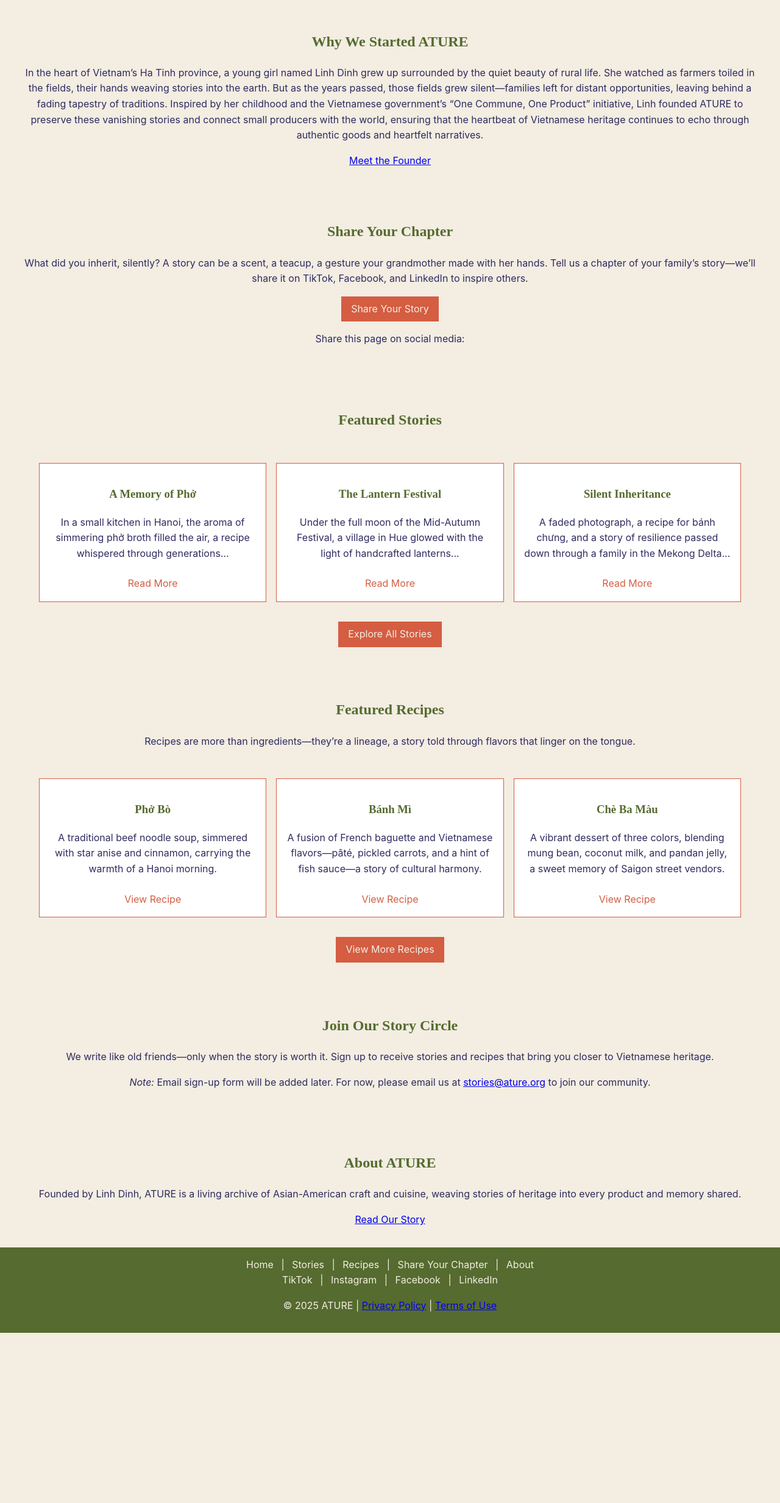
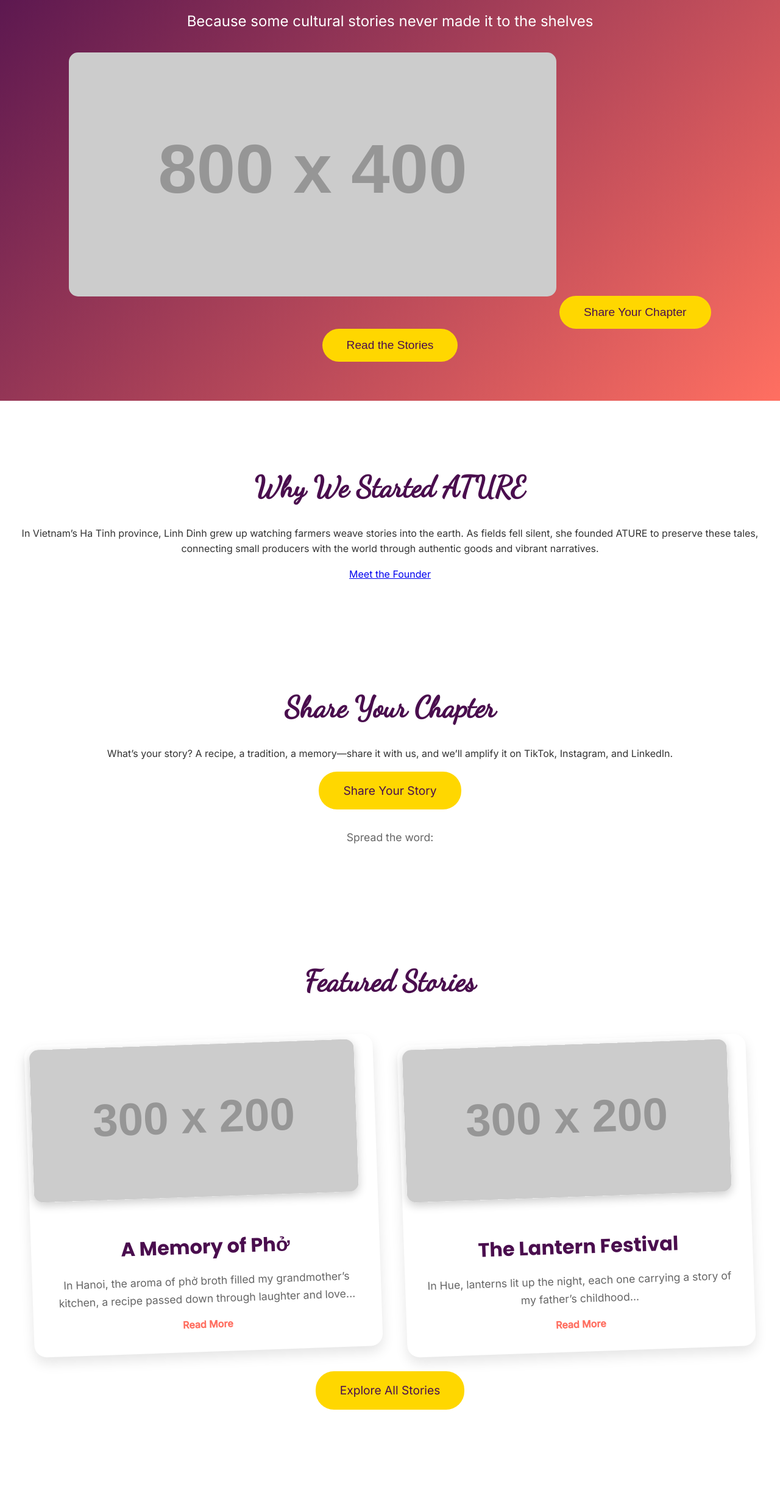
Before and after one commit to linhday22/ATUREWebfile, a plain HTML site: page index.html in a window 1280 px wide. Shown: the part 336-2800 px from the top of the page at 61% size. Before the commit the page ends 2521 px from the top, so only its background shows below. Drawn offline with Linux system fonts and the light colour scheme; placeholder pictures from the web are drawn by us; a script that the page names is missing.

Commit message:
Updated design with bold, energetic, minimalistic Gen Z vibe

```diff
--- a/index.html
+++ b/index.html
@@ -14,7 +14,7 @@
       gtag('config', 'G-05JBRYXGST');
     </script>
     <!-- AddToAny for Social Sharing -->
-    <script src="//static.addtoany.com/menu/page.js"></script>
+    <script src="https://static.addtoany.com/menu/page.js"></script>
 </head>
 <body>
     <header>
@@ -35,20 +35,21 @@
         <section class="hero">
             <h1>Tradition, Unfiltered</h1>
             <p>Because some cultural stories never made it to the shelves</p>
+            <img src="https://via.placeholder.com/800x400" alt="Vietnamese culture scene">
             <button onclick="location.href='share.html'">Share Your Chapter</button>
             <button onclick="location.href='stories.html'">Read the Stories</button>
         </section>
         <section class="why-ature">
             <h2>Why We Started ATURE</h2>
-            <p>In the heart of Vietnam’s Ha Tinh province, a young girl named Linh Dinh grew up surrounded by the quiet beauty of rural life. She watched as farmers toiled in the fields, their hands weaving stories into the earth. But as the years passed, those fields grew silent—families left for distant opportunities, leaving behind a fading tapestry of traditions. Inspired by her childhood and the Vietnamese government’s “One Commune, One Product” initiative, Linh founded ATURE to preserve these vanishing stories and connect small producers with the world, ensuring that the heartbeat of Vietnamese heritage continues to echo through authentic goods and heartfelt narratives.</p>
+            <p>In Vietnam’s Ha Tinh province, Linh Dinh grew up watching farmers weave stories into the earth. As fields fell silent, she founded ATURE to preserve these tales, connecting small producers with the world through authentic goods and vibrant narratives.</p>
             <a href="about.html">Meet the Founder</a>
         </section>
         <section class="share-chapter">
             <h2>Share Your Chapter</h2>
-            <p>What did you inherit, silently? A story can be a scent, a teacup, a gesture your grandmother made with her hands. Tell us a chapter of your family’s story—we’ll share it on TikTok, Facebook, and LinkedIn to inspire others.</p>
+            <p>What’s your story? A recipe, a tradition, a memory—share it with us, and we’ll amplify it on TikTok, Instagram, and LinkedIn.</p>
             <a href="https://docs.google.com/forms/d/e/1FAIpQLScj62GwtPh0qJF2t-L7DvZFeQTpmRi3m8UDmiwTnkvSu31fFQ/viewform?usp=dialog" target="_blank" class="cta-button">Share Your Story</a>
             <div class="social-share">
-                <p>Share this page on social media:</p>
+                <p>Spread the word:</p>
                 <div class="a2a_kit a2a_kit_size_32 a2a_default_style">
                     <a class="a2a_button_instagram"></a>
                     <a class="a2a_button_facebook"></a>
@@ -60,18 +61,15 @@
             <h2>Featured Stories</h2>
             <div class="story-grid">
                 <div class="story-card">
+                    <img src="https://via.placeholder.com/300x200" alt="Phở story">
                     <h3>A Memory of Phở</h3>
-                    <p>In a small kitchen in Hanoi, the aroma of simmering phở broth filled the air, a recipe whispered through generations...</p>
+                    <p>In Hanoi, the aroma of phở broth filled my grandmother’s kitchen, a recipe passed down through laughter and love...</p>
                     <a href="#">Read More</a>
                 </div>
                 <div class="story-card">
+                    <img src="https://via.placeholder.com/300x200" alt="Lantern festival">
                     <h3>The Lantern Festival</h3>
-                    <p>Under the full moon of the Mid-Autumn Festival, a village in Hue glowed with the light of handcrafted lanterns...</p>
-                    <a href="#">Read More</a>
-                </div>
-                <div class="story-card">
-                    <h3>Silent Inheritance</h3>
-                    <p>A faded photograph, a recipe for bánh chưng, and a story of resilience passed down through a family in the Mekong Delta...</p>
+                    <p>In Hue, lanterns lit up the night, each one carrying a story of my father’s childhood...</p>
                     <a href="#">Read More</a>
                 </div>
             </div>
@@ -79,37 +77,34 @@
         </section>
         <section class="featured-recipes">
             <h2>Featured Recipes</h2>
-            <p>Recipes are more than ingredients—they’re a lineage, a story told through flavors that linger on the tongue.</p>
+            <p>Flavors that tell stories, from family kitchens to your table.</p>
             <div class="recipe-grid">
                 <div class="recipe-card">
+                    <img src="https://via.placeholder.com/300x200" alt="Phở Bò">
                     <h3>Phở Bò</h3>
-                    <p>A traditional beef noodle soup, simmered with star anise and cinnamon, carrying the warmth of a Hanoi morning.</p>
+                    <p>A beef noodle soup simmered with star anise, a Hanoi morning in every bite.</p>
                     <a href="#">View Recipe</a>
                 </div>
                 <div class="recipe-card">
+                    <img src="https://via.placeholder.com/300x200" alt="Bánh Mì">
                     <h3>Bánh Mì</h3>
-                    <p>A fusion of French baguette and Vietnamese flavors—pâté, pickled carrots, and a hint of fish sauce—a story of cultural harmony.</p>
-                    <a href="#">View Recipe</a>
-                </div>
-                <div class="recipe-card">
-                    <h3>Chè Ba Màu</h3>
-                    <p>A vibrant dessert of three colors, blending mung bean, coconut milk, and pandan jelly, a sweet memory of Saigon street vendors.</p>
+                    <p>French baguette meets Vietnamese flavors, a story of cultural fusion.</p>
                     <a href="#">View Recipe</a>
                 </div>
             </div>
             <a href="recipes.html" class="cta-link">View More Recipes</a>
         </section>
-        <section class="email-signup">
-            <h2>Join Our Story Circle</h2>
-            <p>We write like old friends—only when the story is worth it. Sign up to receive stories and recipes that bring you closer to Vietnamese heritage.</p>
-            <p><em>Note:</em> Email sign-up form will be added later. For now, please email us at <a href="mailto:stories@ature.org">stories@ature.org</a> to join our community.</p>
+        <section class="tiktok-video">
+            <h2>Our Stories on TikTok</h2>
+            <p>Watch how we bring Vietnamese heritage to life.</p>
+            <blockquote class="tiktok-embed" cite="https://www.tiktok.com/@ature_here/video/1234567890123456789" data-video-id="1234567890123456789" style="max-width: 605px;min-width: 325px;">
+                <section>
+                    <a target="_blank" title="@ature_here" href="https://www.tiktok.com/@ature_here">@ature_here</a>
+                    <p>Placeholder TikTok video - replace with real video ID</p>
                 </section>
-        <section class="about-preview">
-            <h2>About ATURE</h2>
-            <p>Founded by Linh Dinh, ATURE is a living archive of Asian-American craft and cuisine, weaving stories of heritage into every product and memory shared.</p>
-            <a href="about.html">Read Our Story</a>
+            </blockquote>
+            <script async src="https://www.tiktok.com/embed.js"></script>
         </section>
-    </main>
         <footer>
             <div class="footer-nav">
                 <a href="index.html">Home</a> | <a href="stories.html">Stories</a> | <a href="recipes.html">Recipes</a> | <a href="share.html">Share Your Chapter</a> | <a href="about.html">About</a>
@@ -122,5 +117,6 @@
             </div>
             <p>© 2025 ATURE | <a href="#">Privacy Policy</a> | <a href="#">Terms of Use</a></p>
         </footer>
+    </main>
 </body>
 </html>
--- a/styles.css
+++ b/styles.css
@@ -1,18 +1,30 @@
+@import url('https://fonts.googleapis.com/css2?family=Poppins:wght@400;700&family=Inter:wght@400;500&family=Dancing+Script&display=swap');
+
+:root {
+    --primary-color: #4A0E4E;
+    --accent-color: #FFD700;
+    --secondary-accent: #FF6F61;
+    --text-color: #333333;
+    --background-color: #FFFFFF;
+}
+
 body {
     font-family: 'Inter', sans-serif;
     margin: 0;
     padding: 0;
     line-height: 1.6;
-    background-color: #F3EDE2; /* Rice Paper Beige */
-    color: #2E2B5F; /* Midnight Indigo */
+    color: var(--text-color);
+    background-color: var(--background-color);
 }
+
 header {
-    background-color: #556B2F; /* Deep Bamboo Green */
-    padding: 1rem;
+    background: linear-gradient(135deg, var(--primary-color), var(--secondary-accent));
+    padding: 1.5rem;
     position: sticky;
     top: 0;
     z-index: 100;
 }
+
 nav {
     display: flex;
     justify-content: space-between;
@@ -20,167 +32,283 @@ nav {
     max-width: 1200px;
     margin: 0 auto;
 }
+
 .logo img {
-    height: 30px; /* Reduced from 40px to 30px for better fit */
+    height: 40px;
 }
+
 nav ul {
     list-style: none;
     display: flex;
-    gap: 1rem;
-    margin: 0;
-    padding: 0;
+    gap: 1.5rem;
 }
+
 nav a {
     text-decoration: none;
-    color: #F3EDE2; /* Rice Paper Beige */
-    font-family: 'Cormorant Garamond', serif;
-    font-size: 1.2rem;
+    color: #FFF;
+    font-family: 'Poppins', sans-serif;
+    font-weight: 700;
+    font-size: 1.1rem;
+    transition: color 0.3s ease;
 }
+
 nav a:hover {
-    color: #D45D42; /* Heritage Terracotta */
+    color: var(--accent-color);
 }
+
 .hero {
     text-align: center;
-    padding: 2rem;
-    background-color: #F3EDE2; /* Rice Paper Beige */
+    padding: 4rem 1rem;
+    background: linear-gradient(135deg, var(--primary-color), var(--secondary-accent));
+    color: #FFF;
 }
+
 .hero h1 {
-    font-family: 'Cormorant Garamond', serif;
-    font-size: 2.5rem;
-    margin-bottom: 0.5rem;
-    color: #556B2F; /* Deep Bamboo Green */
-}
-.hero p {
-    font-size: 1.2rem;
+    font-family: 'Poppins', sans-serif;
+    font-size: 4rem;
+    font-weight: 700;
     margin-bottom: 1rem;
 }
+
+.hero p {
+    font-size: 1.5rem;
+    margin-bottom: 2rem;
+}
+
+.hero img {
+    width: 100%;
+    max-width: 800px;
+    border-radius: 15px;
+    margin-bottom: 2rem;
+}
+
 .hero button {
-    padding: 0.5rem 1rem;
-    font-size: 1rem;
-    background-color: #D45D42; /* Heritage Terracotta */
-    color: #F3EDE2; /* Rice Paper Beige */
+    padding: 1rem 2.5rem;
+    font-size: 1.2rem;
+    background-color: var(--accent-color);
+    color: var(--primary-color);
     border: none;
+    border-radius: 30px;
     cursor: pointer;
-    margin: 0 0.5rem;
-    font-family: 'Inter', sans-serif;
+    transition: background-color 0.3s ease, transform 0.3s ease;
 }
+
 .hero button:hover {
-    background-color: #2E2B5F; /* Midnight Indigo */
+    background-color: var(--secondary-accent);
+    transform: scale(1.05);
 }
-.why-ature, .share-chapter, .about-section, .featured-stories, .featured-recipes, .email-signup, .about-preview {
+
+.why-ature, .share-chapter, .about-section, .featured-stories, .featured-recipes, .tiktok-video {
     text-align: center;
-    padding: 2rem;
+    padding: 4rem 1rem;
+    animation: fadeIn 1s ease-in-out;
 }
-.why-ature h2, .share-chapter h2, .about-section h1, .featured-stories h2, .featured-recipes h2, .email-signup h2, .about-preview h2 {
-    font-family: 'Cormorant Garamond', serif;
-    color: #556B2F; /* Deep Bamboo Green */
+
+.why-ature h2, .share-chapter h2, .about-section h1, .featured-stories h2, .featured-recipes h2, .tiktok-video h2 {
+    font-family: 'Dancing Script', cursive;
+    font-size: 3rem;
+    color: var(--primary-color);
+    margin-bottom: 1.5rem;
 }
+
 .page-title {
     text-align: center;
-    padding: 2rem;
+    padding: 4rem 1rem;
 }
+
 .page-title h1 {
-    font-family: 'Cormorant Garamond', serif;
-    color: #556B2F; /* Deep Bamboo Green */
+    font-family: 'Poppins', sans-serif;
+    font-size: 4rem;
+    font-weight: 700;
+    color: var(--primary-color);
 }
+
+.page-title p {
+    font-size: 1.5rem;
+    color: #666;
+    margin-bottom: 2rem;
+}
+
+.page-title img {
+    width: 100%;
+    max-width: 800px;
+    border-radius: 15px;
+    margin-bottom: 2rem;
+}
+
 .filters {
     text-align: center;
-    padding: 1rem;
+    padding: 2rem 1rem;
 }
+
 .filter-buttons {
     display: flex;
     justify-content: center;
     gap: 1rem;
     margin-bottom: 1rem;
+    flex-wrap: wrap;
 }
+
 .filter-buttons button {
-    padding: 0.5rem 1rem;
-    background-color: #D45D42; /* Heritage Terracotta */
-    color: #F3EDE2; /* Rice Paper Beige */
+    padding: 0.8rem 2rem;
+    background-color: var(--secondary-accent);
+    color: #FFF;
     border: none;
+    border-radius: 25px;
     cursor: pointer;
-    font-family: 'Inter', sans-serif;
+    font-size: 1rem;
+    font-weight: 700;
+    transition: background-color 0.3s ease, transform 0.3s ease;
 }
+
 .filter-buttons button:hover {
-    background-color: #2E2B5F; /* Midnight Indigo */
+    background-color: var(--accent-color);
+    transform: scale(1.05);
 }
+
 .story-grid, .recipe-grid {
     display: grid;
     grid-template-columns: repeat(auto-fit, minmax(300px, 1fr));
-    gap: 1rem;
+    gap: 2.5rem;
     padding: 2rem;
     max-width: 1200px;
     margin: 0 auto;
 }
+
 .story-card, .recipe-card {
-    border: 1px solid #D45D42; /* Heritage Terracotta */
-    padding: 1rem;
+    background-color: #FFF;
+    border-radius: 20px;
+    padding: 2rem;
     text-align: center;
-    background-color: #FFFFFF; /* White for contrast */
+    box-shadow: 0 10px 20px rgba(0, 0, 0, 0.1);
+    transform: rotate(-2deg);
+    transition: transform 0.3s ease;
 }
+
+.story-card:hover, .recipe-card:hover {
+    transform: rotate(0deg) scale(1.05);
+}
+
+.story-card img, .recipe-card img {
+    width: 105%;
+    height: 250px;
+    object-fit: cover;
+    border-radius: 15px;
+    margin: -1.5rem 0 1rem -1.5rem;
+    box-shadow: 0 5px 15px rgba(0, 0, 0, 0.2);
+}
+
 .story-card h3, .recipe-card h3 {
-    font-family: 'Cormorant Garamond', serif;
-    color: #556B2F; /* Deep Bamboo Green */
+    font-family: 'Poppins', sans-serif;
+    font-size: 2rem;
+    color: var(--primary-color);
+    margin-bottom: 0.5rem;
 }
+
+.story-card p, .recipe-card p {
+    font-size: 1.1rem;
+    color: #666;
+    margin-bottom: 1rem;
+}
+
 .story-card a, .recipe-card a {
-    display: inline-block;
-    margin-top: 0.5rem;
-    color: #D45D42; /* Heritage Terracotta */
+    color: var(--secondary-accent);
     text-decoration: none;
-    font-family: 'Inter', sans-serif;
+    font-weight: 700;
+    transition: color 0.3s ease;
 }
+
 .story-card a:hover, .recipe-card a:hover {
-    color: #2E2B5F; /* Midnight Indigo */
+    color: var(--accent-color);
 }
+
 .cta, .share-form {
     text-align: center;
-    padding: 2rem;
+    padding: 4rem 1rem;
 }
-.cta button, .cta-button, .cta-link {
-    padding: 0.5rem 1rem;
-    font-size: 1rem;
-    background-color: #D45D42; /* Heritage Terracotta */
-    color: #F3EDE2; /* Rice Paper Beige */
+
+.cta-button, .cta-link {
+    padding: 1rem 2.5rem;
+    font-size: 1.2rem;
+    background-color: var(--accent-color);
+    color: var(--primary-color);
     border: none;
-    cursor: pointer;
+    border-radius: 30px;
     text-decoration: none;
     display: inline-block;
-    font-family: 'Inter', sans-serif;
+    transition: background-color 0.3s ease, transform 0.3s ease;
 }
-.cta button:hover, .cta-button:hover, .cta-link:hover {
-    background-color: #2E2B5F; /* Midnight Indigo */
+
+.cta-button:hover, .cta-link:hover {
+    background-color: var(--secondary-accent);
+    transform: scale(1.05);
 }
+
 .social-share {
-    margin-top: 1rem;
+    margin-top: 2rem;
 }
+
+.social-share p {
+    font-size: 1.1rem;
+    color: #666;
+    margin-bottom: 1rem;
+}
+
+.tiktok-video {
+    padding: 4rem 1rem;
+    background: linear-gradient(180deg, var(--background-color), var(--accent-color));
+}
+
+.tiktok-video h2 {
+    font-family: 'Dancing Script', cursive;
+    font-size: 3rem;
+    color: var(--primary-color);
+    margin-bottom: 1.5rem;
+}
+
+.tiktok-video p {
+    font-size: 1.1rem;
+    color: #666;
+    margin-bottom: 2rem;
+}
+
+.tiktok-video .tiktok-embed {
+    margin: 0 auto;
+}
+
 footer {
     text-align: center;
-    padding: 1rem;
-    background-color: #556B2F; /* Deep Bamboo Green */
-    color: #F3EDE2; /* Rice Paper Beige */
+    padding: 2rem 1rem;
+    background: linear-gradient(135deg, var(--primary-color), var(--secondary-accent));
+    color: #FFF;
 }
+
 .footer-nav a, .social-links a {
-    margin: 0 0.5rem;
-    color: #F3EDE2; /* Rice Paper Beige */
+    margin: 0 1rem;
+    color: #FFF;
     text-decoration: none;
-    font-family: 'Inter', sans-serif;
+    font-size: 1rem;
+    transition: color 0.3s ease;
 }
+
 .footer-nav a:hover, .social-links a:hover {
-    color: #D45D42; /* Heritage Terracotta */
+    color: var(--accent-color);
 }
+
+@keyframes fadeIn {
+    0% { opacity: 0; transform: translateY(20px); }
+    100% { opacity: 1; transform: translateY(0); }
+}
+
 @media (max-width: 768px) {
-    nav {
-        flex-direction: column;
-        gap: 1rem;
+    .hero h1 {
+        font-size: 2.5rem;
     }
-    nav ul {
-        flex-direction: column;
-        gap: 0.5rem;
+    .story-grid, .recipe-grid {
+        grid-template-columns: 1fr;
     }
-    .hero h1 {
-        font-size: 2rem;
-    }
-    .filter-buttons {
-        flex-direction: column;
+    .story-card img, .recipe-card img {
+        width: 100%;
+        margin: 0;
     }
 }
```
Also changed, not shown: about.html (+1 -1 lines), recipes.html (+10 -7 lines), share.html (+5 -6 lines), stories.html (+8 -6 lines). Lines whose indentation alone changed are shown as unchanged.
